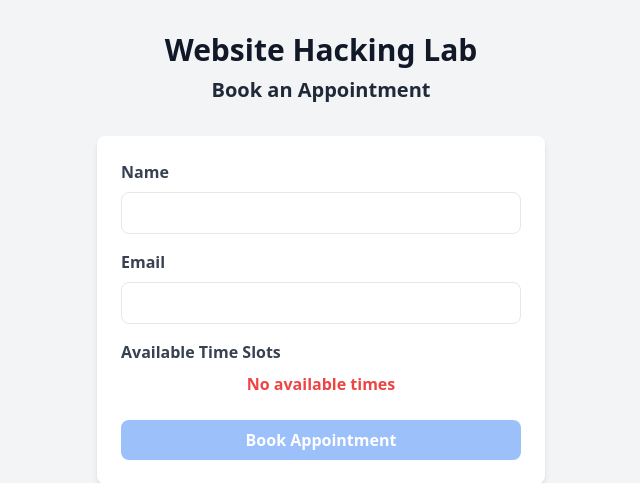
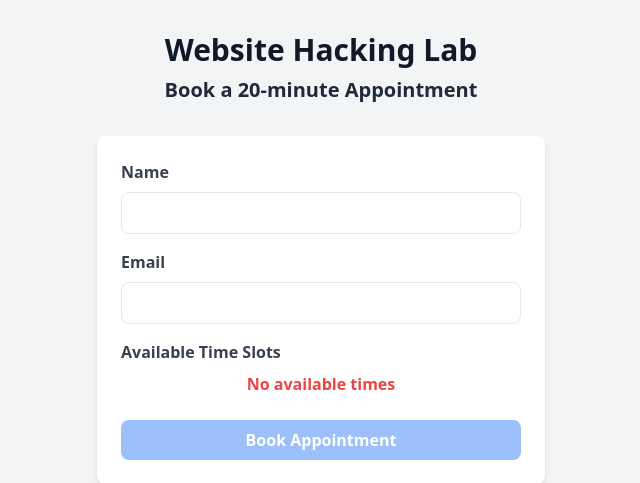
Before and after one commit to tyler-paulson/labs, a PHP site: page / in a window 1280 px wide. Shown: the top 483 px of the page, without its empty margins (319-959 px from the left). Run offline with PHP 8.4, Linux system fonts and the light colour scheme; data that the repository does not hold is empty; some libraries are stand-ins or nearby versions.

Commit message:
Add time length

```diff
--- a/index.php
+++ b/index.php
@@ -9,6 +9,8 @@ $dotenv->load();
 
 // Set default values for environment variables
 $_ENV['DB_HOST'] = $_ENV['DB_HOST'] ?? 'localhost';
+
+$_ENV['LENGTH_OF_SLOT'] = $_ENV['LENGTH_OF_SLOT'] ?? 20;
 
 try {
     $pdo = new PDO(
@@ -145,7 +147,7 @@ $termInfo = $stmt->fetch(PDO::FETCH_ASSOC);
 <body class="bg-gray-100 min-h-screen">
     <div class="container mx-auto px-4 py-8">
         <h1 class="text-gray-900 text-3xl font-bold text-center mb-2">Website Hacking Lab</h1>
-        <h2 class="text-gray-800 text-xl font-bold text-center mb-8">Book an Appointment</h2>
+        <h2 class="text-gray-800 text-xl font-bold text-center mb-8">Book a <?php echo $_ENV['LENGTH_OF_SLOT']; ?>-minute Appointment</h2>
 
         <?php if (isset($success)): ?>
             <div class="bg-green-100 border border-green-400 text-green-700 px-4 py-3 rounded mb-4">
```
